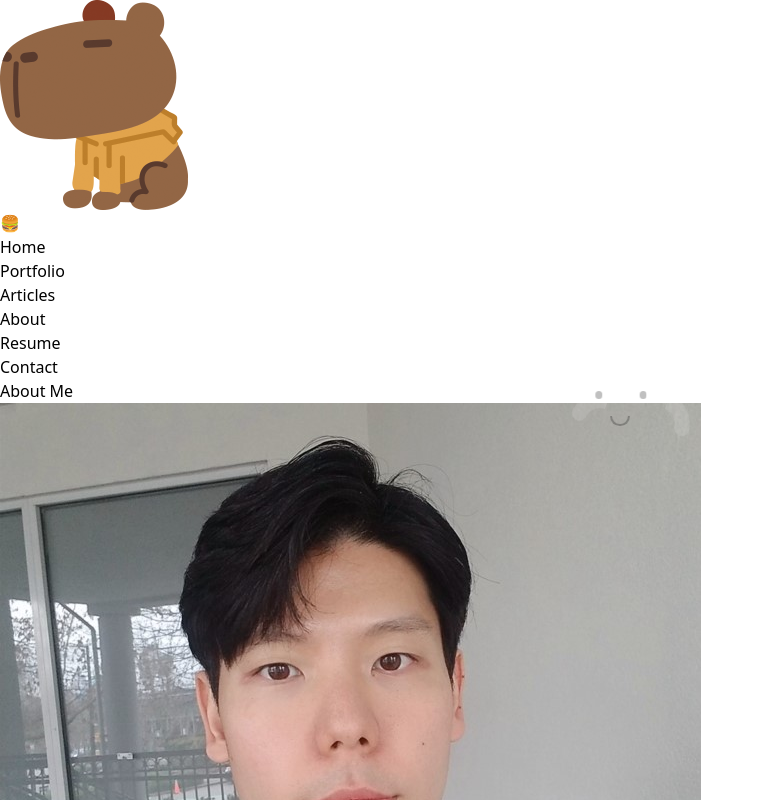
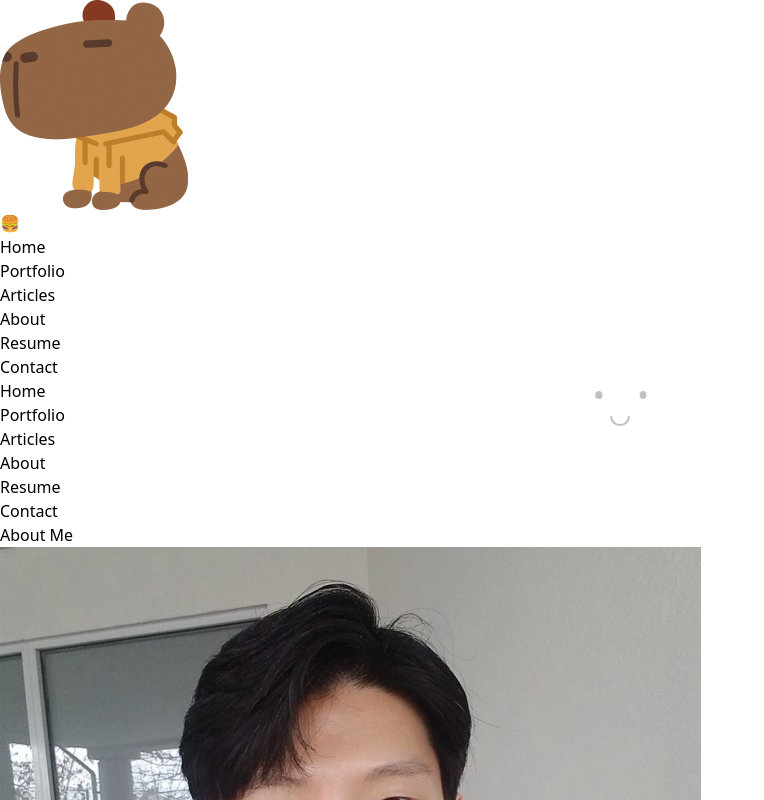
Before and after one commit to codingcapy/paulkimdev, a React (Vite) app: page /about in a window 1280 px wide. Shown: the top 800 px of the page, without its empty margins (0-764 px from the left). Built offline with nearby package versions, Linux system fonts and the light colour scheme.

Commit message:
3rd commit

```diff
--- a/src/components/Header.jsx
+++ b/src/components/Header.jsx
@@ -29,28 +29,48 @@ export default function Header() {
     return (
         <header className="md:flex bg-slate-800 py-2 sticky top-0 z-10">
             <div className="flex justify-between px-2">
-                <NavLink to="./index.html"><img src={capyness} alt="Capytech Icon" className="max-w-10" /></NavLink>
+                <NavLink to="/"><img src={capyness} alt="Capytech Icon" className="max-w-10" /></NavLink>
                 <button id="hamburger-menu" className="text-3xl md:hidden" onClick={slideToggle}>&#127828;</button>
             </div>
             <nav id="main-nav" className={`${navVisible ? 'visible' : ''} md:block`}>
-                <ul className="md:flex">
+                <ul className="md:hidden">
                     <li className="glow px-5 py-3 text-center md:block rounded-md">
-                        <NavLink to="/">Home</NavLink>
+                        <NavLink to="/" onClick={slideToggle}>Home</NavLink>
                     </li>
                     <li className="glow px-5 py-3 text-center md:block rounded-md">
-                        <NavLink to="/portfolio">Portfolio</NavLink>
+                        <NavLink to="/portfolio" onClick={slideToggle}>Portfolio</NavLink>
                     </li>
                     <li className="glow px-5 py-3 text-center md:block rounded-md">
-                        <NavLink to="/articles">Articles</NavLink>
+                        <NavLink to="/articles" onClick={slideToggle}>Articles</NavLink>
                     </li>
                     <li className="glow px-5 py-3 text-center md:block rounded-md">
-                        <NavLink to="/about">About</NavLink>
+                        <NavLink to="/about" onClick={slideToggle}>About</NavLink>
                     </li>
                     <li className="glow px-5 py-3 text-center md:block rounded-md">
-                        <NavLink to="/resume">Resume</NavLink>
+                        <NavLink to="/resume" onClick={slideToggle}>Resume</NavLink>
                     </li>
                     <li className="glow px-5 py-3 text-center md:block rounded-md">
-                        <NavLink to="/contact">Contact</NavLink>
+                        <NavLink to="/contact" onClick={slideToggle}>Contact</NavLink>
+                    </li>
+                </ul>
+                <ul className="hidden md:flex">
+                    <li className="glow px-5 py-3 text-center md:block rounded-md">
+                        <NavLink to="/" >Home</NavLink>
+                    </li>
+                    <li className="glow px-5 py-3 text-center md:block rounded-md">
+                        <NavLink to="/portfolio" >Portfolio</NavLink>
+                    </li>
+                    <li className="glow px-5 py-3 text-center md:block rounded-md">
+                        <NavLink to="/articles" >Articles</NavLink>
+                    </li>
+                    <li className="glow px-5 py-3 text-center md:block rounded-md">
+                        <NavLink to="/about" >About</NavLink>
+                    </li>
+                    <li className="glow px-5 py-3 text-center md:block rounded-md">
+                        <NavLink to="/resume" >Resume</NavLink>
+                    </li>
+                    <li className="glow px-5 py-3 text-center md:block rounded-md">
+                        <NavLink to="/contact" >Contact</NavLink>
                     </li>
                 </ul>
             </nav>
--- a/src/pages/AboutPage.jsx
+++ b/src/pages/AboutPage.jsx
@@ -64,7 +64,7 @@ export default function AboutPage(){
     });
 
     return(
-        <main className="flex-1 px-1">
+        <main className="flex-1 px-1 overflow-x-hidden">
             <div className="timeline-content js--fadeInLeft py-2 max-w-6xl mx-auto">
                 <h1 className="text-4xl text-center py-10">About Me</h1>
                 <div className="md:flex">
--- a/src/pages/Article1Page.jsx
+++ b/src/pages/Article1Page.jsx
@@ -5,7 +5,7 @@ export default function Article1Page() {
 
 
     return (
-        <main className="flex-1">
+        <main className="flex-1 overflow-x-hidden">
             <article className="px-2 md:w-[1000px] mx-auto">
                 <h2 className="text-4xl text-center py-10">Frameworks, Modules and Packages</h2>
                 <img src={modules} alt="Web Frameworks" className="mx-auto w-[300px] md:w-[800px] pb-10" />
--- a/src/pages/Article3Page.jsx
+++ b/src/pages/Article3Page.jsx
@@ -4,7 +4,7 @@ export default function Article3Page() {
 
 
     return (
-        <main className="flex-1">
+        <main className="flex-1 overflow-x-hidden">
             <h2 className="text-4xl text-center py-10">Computer Science, Software Development, Bootcamps</h2>
             <img src="../image/web-frameworks.jpg" alt="Scrum Project Board" className="scrum-img" />
             <p className="py-2 text-teal-300">Posted on: January 10, 2024</p>
--- a/src/pages/ArticlesPage.jsx
+++ b/src/pages/ArticlesPage.jsx
@@ -65,7 +65,7 @@ export default function ArticlesPage() {
     });
 
     return (
-        <main className="flex-1 px-1">
+        <main className="flex-1 px-1 overflow-x-hidden">
             <div className=" py-2 max-w-6xl mx-auto">
                 <h1 className="text-4xl text-center py-10">Blog</h1>
                 <section id="articles-section">
--- a/src/pages/ContactPage.jsx
+++ b/src/pages/ContactPage.jsx
@@ -63,7 +63,7 @@ export default function ContactPage(){
     });
 
     return(
-        <main className="flex-1 px-1">
+        <main className="flex-1 px-1 overflow-x-hidden">
             <div className="py-2 max-w-6xl mx-auto">
                 <h1 className="text-4xl text-center py-10">Contact Me</h1>
                 <p className="text-center">You can contact me at the following:</p>
--- a/src/pages/Portfolio6Page.jsx
+++ b/src/pages/Portfolio6Page.jsx
@@ -419,7 +419,7 @@ export default function Portfolio6Page() {
     }, []);
 
     return (
-        <main className="flex-1">
+        <main className="flex-1 overflow-x-hidden">
             <div className=" py-2 max-w-6xl mx-auto">
                 <h2 className="text-4xl text-center py-10">JavaScript RPG Project</h2>
                 <h3 className="text-xl text-teal-300">Instructions</h3>
--- a/src/pages/Portfolio7Page.jsx
+++ b/src/pages/Portfolio7Page.jsx
@@ -271,17 +271,17 @@ export default function Portfolio7Page() {
     }, [])
 
     return (
-        <main className="flex-1">
+        <main className="flex-1 overflow-x-hidden">
             <div className=" py-2 max-w-4xl mx-auto">
                 <h4 className="text-4xl text-center py-10">JavaScript Smup Project</h4>
                 <h3 className="text-xl text-teal-300">Instructions:</h3>
                 <p className="py-2">Use <strong>WASD or the four buttons above</strong> to move the yellow spacecraft. Use <strong>L</strong> to <strong>shoot lasers</strong>.
                 </p>
                 <div id="container" className="relative mx-auto md:w-[500px]">
-                    <div className="absolute text-white pl-2 text-xl">{`Lives: ${livesDisplay}`}</div>
-                    <div className="absolute top-7 text-white pl-2 text-xl">{`Score: ${scoreDisplay}`}</div>
-                    <div className="absolute text-white pl-2 text-xl left-[400px]">{`Level: ${levelDisplay}`}</div>
-                    <div className={livesDisplay > 0 ? "hidden" : "absolute top-[300px] left-10"}>Game Over</div>
+                    <div className="absolute text-white left-5 md:left-0 pl-2 text-xl">{`Lives: ${livesDisplay}`}</div>
+                    <div className="absolute top-7 text-white left-5 md:left-0 pl-2 text-xl">{`Score: ${scoreDisplay}`}</div>
+                    <div className="absolute text-white pl-2 text-xl left-[235px] md:left-[400px]">{`Level: ${levelDisplay}`}</div>
+                    <div className={livesDisplay > 0 ? "hidden" : "absolute top-[220px] md:top-[300px] left-[80px] md:left-[160px] text-4xl"}>Game Over</div>
                     <canvas ref={canvasRef} className="border-2 mx-auto"></canvas>
                 </div>
                 <div className="flex mx-auto">
--- a/src/pages/PortfolioPage.jsx
+++ b/src/pages/PortfolioPage.jsx
@@ -72,7 +72,7 @@ export default function PortfolioPage() {
     });
 
     return (
-        <main className="flex-1 px-1">
+        <main className="flex-1 px-1 overflow-x-hidden">
             <div className=" py-2 max-w-6xl mx-auto">
                 <h2 className="text-4xl text-center py-10">Current Projects</h2>
                 <div id="current-projects-section">
--- a/src/pages/ResumePage.jsx
+++ b/src/pages/ResumePage.jsx
@@ -64,7 +64,7 @@ export default function ResumePage(){
     });
 
     return(
-        <main className="flex-1 px-1">
+        <main className="flex-1 px-1 overflow-x-hidden">
             <div className="py-2 max-w-6xl mx-auto">
                 <h1 className="text-4xl text-center py-10">Resume</h1>
                 <img src={resume} alt="Paul Kim" className="md:max-w-4xl mx-auto"/>
```
